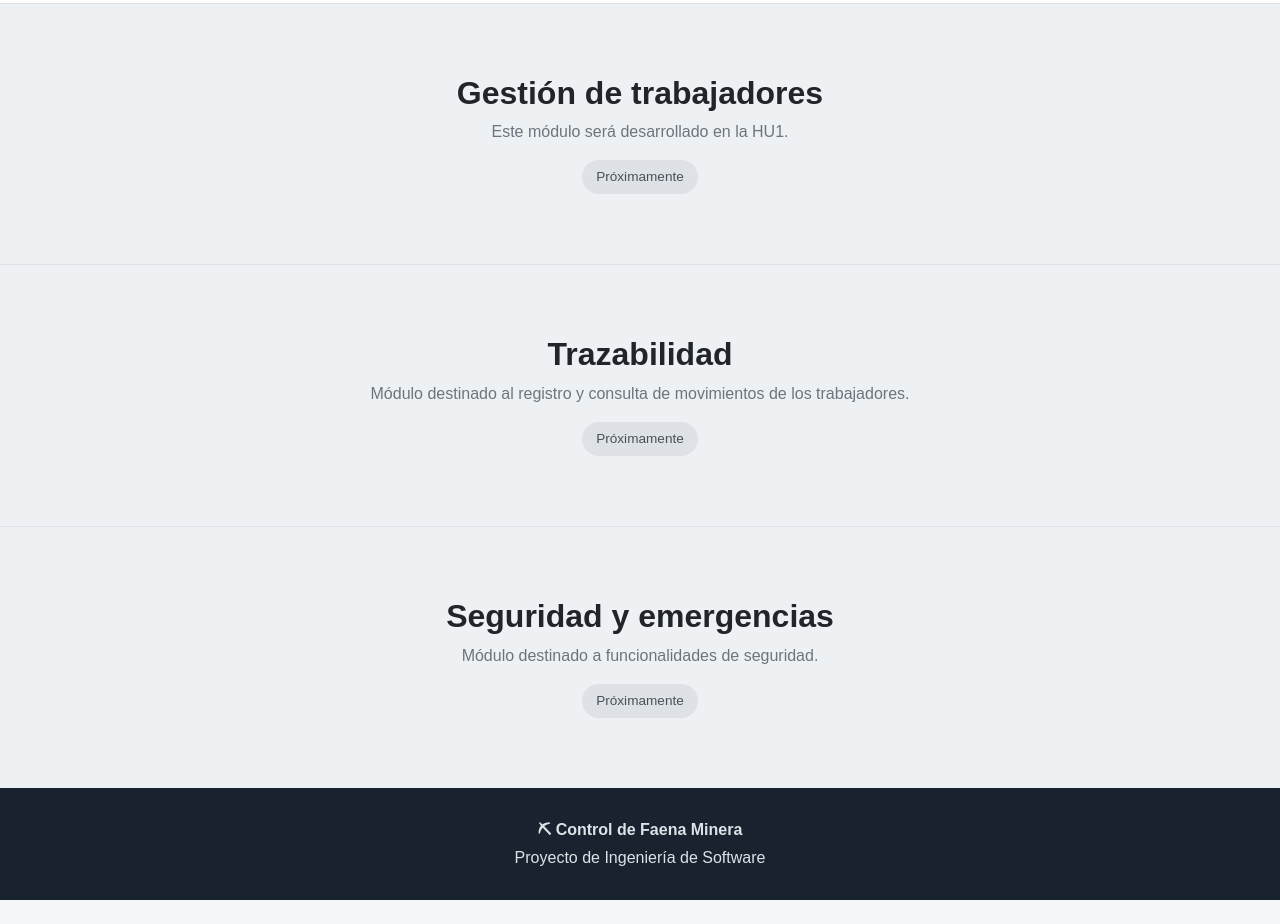
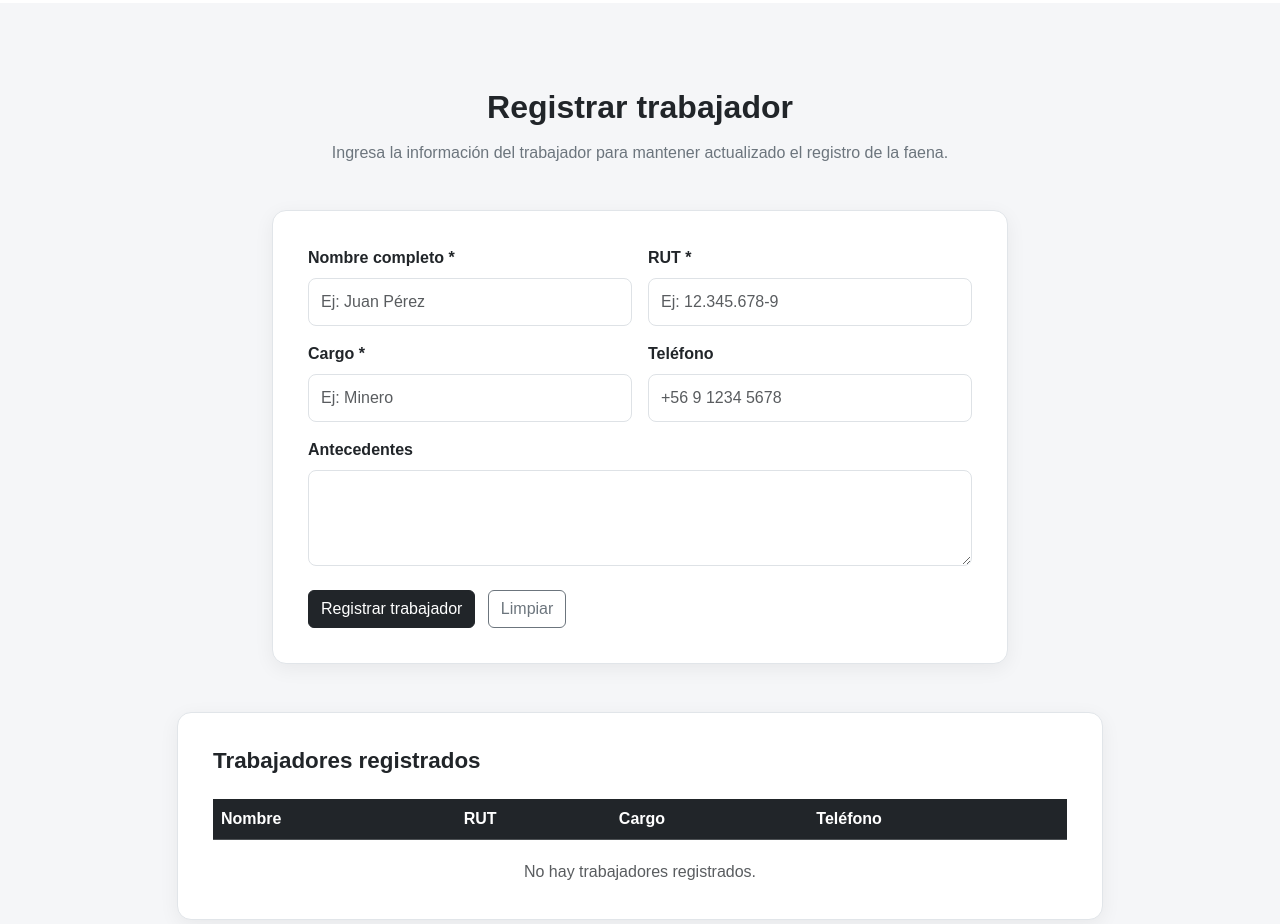
Before and after one commit to BenjaUnab101/Proyecto-Ingenier-a-Peque-as-Faenas, a plain HTML site: page index.html in a window 1280 px wide. Shown: the part 1626-2550 px from the top of the page. Before the commit the page ends 2526 px from the top, so only its background shows below. Drawn offline with nearby package versions, Linux system fonts and the light colour scheme; a script that the page names is missing.

Commit message:
Creacion de Formulario funcional de HU1

```diff
--- a/css/style.css
+++ b/css/style.css
@@ -296,3 +296,70 @@ body {
         padding: 25px;
     }
 }
+
+/* REGISTRO DE TRABAJADORES */
+
+.registration-section {
+    background-color: #f5f6f8;
+    padding: 85px 0;
+}
+
+.registration-card {
+    background-color: #ffffff;
+
+    border: 1px solid #e1e5e9;
+    border-radius: 14px;
+
+    padding: 35px;
+
+    box-shadow: 0 5px 20px rgba(0, 0, 0, 0.06);
+}
+
+.registration-card h3 {
+    font-size: 1.4rem;
+    font-weight: 700;
+}
+
+.registration-card .form-label {
+    font-weight: 600;
+}
+
+.registration-card .form-control {
+    border-radius: 8px;
+    padding: 11px 12px;
+}
+
+.registration-card .btn {
+    margin-right: 8px;
+}
+
+
+/* Tabla */
+
+.registration-card .table {
+    margin-bottom: 0;
+}
+
+.registration-card .table th {
+    white-space: nowrap;
+}
+
+#sinTrabajadores {
+    margin-top: 20px;
+    margin-bottom: 0;
+}
+
+
+/* Responsive */
+
+@media (max-width: 576px) {
+
+    .registration-card {
+        padding: 22px;
+    }
+
+    .registration-card .btn {
+        margin-bottom: 8px;
+    }
+
+}
--- a/index.html
+++ b/index.html
@@ -1,39 +1,27 @@
 
 <!DOCTYPE html>
 <html lang="es">
-
 <head>
     <meta charset="UTF-8">
     <meta name="viewport" content="width=device-width, initial-scale=1.0">
-
     <title>Control de Faena | Sistema Minero</title>
-
     <meta name="description"
         content="Sistema de trazabilidad y seguridad para pequeñas faenas mineras.">
-
     <!-- Bootstrap 5.3.3 -->
     <link
         href="https://cdn.jsdelivr.net/npm/bootstrap@5.3.3/dist/css/bootstrap.min.css"
         rel="stylesheet">
-
     <!-- Estilos propios -->
     <link rel="stylesheet" href="css/style.css">
 </head>
-
 <body>
 
-    <!-- =========================
-         NAVEGACIÓN
-    ========================== -->
-
+    <!--NAVEGACIÓN-->
     <nav class="navbar navbar-expand-lg navbar-dark navbar-custom">
-
         <div class="container">
-
             <a class="navbar-brand fw-bold" href="index.html">
                 ⛏ Control de Faena
             </a>
-
             <button
                 class="navbar-toggler"
                 type="button"
@@ -42,390 +30,424 @@
                 aria-controls="menuPrincipal"
                 aria-expanded="false"
                 aria-label="Abrir navegación">
-
                 <span class="navbar-toggler-icon"></span>
-
             </button>
-
             <div class="collapse navbar-collapse" id="menuPrincipal">
-
                 <ul class="navbar-nav ms-auto">
-
                     <li class="nav-item">
                         <a class="nav-link active" href="#inicio">
                             Inicio
                         </a>
                     </li>
-
                     <li class="nav-item">
                         <a class="nav-link" href="#trabajadores">
                             Trabajadores
                         </a>
                     </li>
-
                     <li class="nav-item">
                         <a class="nav-link" href="#trazabilidad">
                             Trazabilidad
                         </a>
                     </li>
-
                     <li class="nav-item">
                         <a class="nav-link" href="#seguridad">
                             Seguridad
                         </a>
                     </li>
-
                 </ul>
-
             </div>
-
         </div>
-
     </nav>
 
-
-    <!-- =========================
-         HERO / INICIO
-    ========================== -->
-
+    <!-- HERO / INICIO-->
     <main>
-
         <section id="inicio" class="hero-section">
-
             <div class="container">
-
                 <div class="row align-items-center g-5">
-
                     <div class="col-lg-7">
-
                         <span class="section-badge">
                             SISTEMA DE SEGURIDAD MINERA
                         </span>
-
                         <h1 class="hero-title">
                             Trazabilidad y seguridad
                             en pequeñas faenas mineras
                         </h1>
-
                         <p class="hero-description">
                             Gestiona la información de los trabajadores,
                             controla sus movimientos y facilita el acceso
                             a datos relevantes para la seguridad de la faena.
                         </p>
-
                         <div class="hero-buttons">
-
                             <a href="#trabajadores"
                                 class="btn btn-warning btn-lg">
                                 Explorar sistema
                             </a>
-
                             <a href="#informacion"
                                 class="btn btn-outline-light btn-lg">
                                 Conocer el proyecto
                             </a>
-
                         </div>
-
                     </div>
 
-
                     <div class="col-lg-5">
-
                         <div class="hero-panel">
-
                             <div class="hero-panel-icon">
                                 ⛏
                             </div>
-
                             <h2>
                                 Control de faena
                             </h2>
-
                             <p>
                                 Una plataforma para apoyar la gestión
                                 de información y la respuesta ante
                                 situaciones de emergencia.
                             </p>
-
                             <div class="hero-status">
                                 <span class="status-dot"></span>
                                 Plataforma en desarrollo
                             </div>
-
                         </div>
-
                     </div>
-
                 </div>
-
             </div>
-
         </section>
 
-
-        <!-- =========================
-             MÓDULOS DEL SISTEMA
-        ========================== -->
+        <!--MÓDULOS DEL SISTEMA-->
 
         <section id="trabajadores" class="modules-section">
-
             <div class="container">
-
                 <div class="section-heading">
-
                     <span class="section-badge dark-badge">
                         MÓDULOS DEL SISTEMA
                     </span>
-
                     <h2>
                         Gestión de la faena
                     </h2>
-
                     <p>
                         Accede a las áreas principales del sistema
                         de trazabilidad y seguridad.
                     </p>
-
                 </div>
-
 
                 <div class="row g-4">
 
 
                     <!-- Trabajadores -->
-
                     <div class="col-md-4">
-
                         <div class="module-card">
-
                             <div class="module-icon">
                                 👷
                             </div>
-
                             <h3>
                                 Trabajadores
                             </h3>
-
                             <p>
                                 Registra y administra la información
                                 básica de los trabajadores de la faena.
                             </p>
-
                             <a href="#registro-trabajador"
                                 class="btn btn-outline-dark">
                                 Gestión de trabajadores
                             </a>
-
                         </div>
-
                     </div>
 
-
                     <!-- Trazabilidad -->
-
                     <div class="col-md-4">
-
                         <div class="module-card">
-
                             <div class="module-icon">
                                 🕐
                             </div>
-
                             <h3>
                                 Trazabilidad
                             </h3>
-
                             <p>
                                 Consulta y gestiona los movimientos
                                 de ingreso y salida de los trabajadores.
                             </p>
-
                             <a href="#trazabilidad"
                                 class="btn btn-outline-dark">
                                 Ver módulo
                             </a>
-
                         </div>
-
                     </div>
 
-
                     <!-- Seguridad -->
-
                     <div class="col-md-4">
-
                         <div class="module-card">
-
                             <div class="module-icon">
                                 🛡️
                             </div>
-
                             <h3>
                                 Seguridad
                             </h3>
-
                             <p>
                                 Accede a funcionalidades relacionadas
                                 con incidentes y emergencias.
                             </p>
-
                             <a href="#seguridad"
                                 class="btn btn-outline-dark">
                                 Ver módulo
                             </a>
-
                         </div>
-
                     </div>
-
                 </div>
-
             </div>
-
         </section>
 
-
-        <!-- =========================
-             INFORMACIÓN DEL PROYECTO
-        ========================== -->
-
+        <!--INFORMACIÓN DEL PROYECTO-->
         <section id="informacion" class="information-section">
-
             <div class="container">
-
                 <div class="row justify-content-center">
-
                     <div class="col-lg-9 text-center">
-
                         <span class="section-badge dark-badge">
                             SOBRE EL PROYECTO
                         </span>
-
                         <h2>
                             Una solución orientada a la seguridad
                         </h2>
-
                         <p>
                             El proyecto busca apoyar el control de los
                             trabajadores dentro de pequeñas faenas mineras,
                             facilitando el registro y la consulta de
                             información relevante.
                         </p>
+                    </div>
+                </div>
+            </div>
+        </section>
 
+
+<!--HU1 - REGISTRAR TRABAJADOR-->
+<section id="registro-trabajador" class="registration-section">
+    <div class="container">
+        <div class="section-heading">
+            <h2>Registrar trabajador</h2>
+            <p>
+                Ingresa la información del trabajador para
+                mantener actualizado el registro de la faena.
+            </p>
+        </div>
+
+        <div class="row justify-content-center">
+            <div class="col-lg-8">
+                <div class="registration-card">
+
+                    <!-- Mensaje de resultado -->
+                    <div
+                        id="mensaje"
+                        class="alert d-none"
+                        role="alert">
                     </div>
+
+                    <!-- Formulario -->
+                    <form id="formTrabajador" novalidate>
+
+                        <div class="row g-3">
+
+                            <!-- Nombre completo -->
+                            <div class="col-md-6">
+
+                                <label
+                                    for="nombre"
+                                    class="form-label">
+                                    Nombre completo *
+                                </label>
+
+                                <input
+                                    type="text"
+                                    class="form-control"
+                                    id="nombre"
+                                    name="nombre"
+                                    placeholder="Ej: Juan Pérez"
+                                    required>
+
+                                <div class="invalid-feedback">
+                                    Ingrese el nombre completo.
+                                </div>
+
+                            </div>
+
+                            <!-- RUT -->
+                            <div class="col-md-6">
+
+                                <label
+                                    for="rut"
+                                    class="form-label">
+                                    RUT *
+                                </label>
+
+                                <input
+                                    type="text"
+                                    class="form-control"
+                                    id="rut"
+                                    name="rut"
+                                    placeholder="Ej: 12.345.678-9"
+                                    required>
+
+                                <div class="invalid-feedback">
+                                    Ingrese un RUT válido.
+                                </div>
+
+                            </div>
+
+                            <!-- Cargo -->
+                            <div class="col-md-6">
+
+                                <label
+                                    for="cargo"
+                                    class="form-label">
+                                    Cargo *
+                                </label>
+
+                                <input
+                                    type="text"
+                                    class="form-control"
+                                    id="cargo"
+                                    name="cargo"
+                                    placeholder="Ej: Minero"
+                                    required>
+
+                                <div class="invalid-feedback">
+                                    Ingrese el cargo.
+                                </div>
+
+                            </div>
+
+                            <!-- Teléfono -->
+                            <div class="col-md-6">
+
+                                <label
+                                    for="telefono"
+                                    class="form-label">
+                                    Teléfono
+                                </label>
+
+                                <input
+                                    type="tel"
+                                    class="form-control"
+                                    id="telefono"
+                                    name="telefono"
+                                    placeholder="+56 9 1234 5678">
+
+                            </div>
+
+                            <!-- Antecedentes -->
+                            <div class="col-12">
+
+                                <label
+                                    for="antecedentes"
+                                    class="form-label">
+                                    Antecedentes
+                                </label>
+
+                                <textarea
+                                    class="form-control"
+                                    id="antecedentes"
+                                    name="antecedentes"
+                                    rows="3"
+                                    placeholder="Información adicional...">
+                                </textarea>
+
+                            </div>
+
+                            <!-- Botones -->
+                            <div class="col-12 mt-4">
+
+                                <button
+                                    type="submit"
+                                    class="btn btn-dark">
+                                    Registrar trabajador
+                                </button>
+
+                                <button
+                                    type="reset"
+                                    class="btn btn-outline-secondary">
+                                    Limpiar
+                                </button>
+
+                            </div>
+
+                        </div>
+
+                    </form>
 
                 </div>
 
             </div>
 
-        </section>
+        </div>
 
+        <!--LISTADO DE TRABAJADORES-->
+        <div class="row justify-content-center mt-5">
 
-        <!-- =========================
-             SECCIONES FUTURAS
-        ========================== -->
+            <div class="col-lg-10">
 
-        <section id="registro-trabajador"
-            class="placeholder-section">
+                <div class="registration-card">
 
-            <div class="container text-center">
+                    <h3 class="mb-4">
+                        Trabajadores registrados
+                    </h3>
 
-                <h2>
-                    Gestión de trabajadores
-                </h2>
+                    <div class="table-responsive">
 
-                <p>
-                    Este módulo será desarrollado en la HU1.
-                </p>
+                        <table class="table table-hover align-middle">
 
-                <span class="module-status">
-                    Próximamente
-                </span>
+                            <thead class="table-dark">
+
+                                <tr>
+                                    <th>Nombre</th>
+                                    <th>RUT</th>
+                                    <th>Cargo</th>
+                                    <th>Teléfono</th>
+                                </tr>
+
+                            </thead>
+
+                            <tbody id="tablaTrabajadores">
+
+                                <!-- Se completa mediante JavaScript -->
+                            </tbody>
+
+                        </table>
+
+                    </div>
+                    <p
+                        id="sinTrabajadores"
+                        class="text-muted text-center">
+                        No hay trabajadores registrados.
+                    </p>
+
+                </div>
 
             </div>
 
-        </section>
+        </div>
 
+    </div>
 
-        <section id="trazabilidad"
-            class="placeholder-section">
+</section>
 
-            <div class="container text-center">
-
-                <h2>
-                    Trazabilidad
-                </h2>
-
-                <p>
-                    Módulo destinado al registro y consulta
-                    de movimientos de los trabajadores.
-                </p>
-
-                <span class="module-status">
-                    Próximamente
-                </span>
-
-            </div>
-
-        </section>
-
-
-        <section id="seguridad"
-            class="placeholder-section">
-
-            <div class="container text-center">
-
-                <h2>
-                    Seguridad y emergencias
-                </h2>
-
-                <p>
-                    Módulo destinado a funcionalidades de seguridad.
-                </p>
-
-                <span class="module-status">
-                    Próximamente
-                </span>
-
-            </div>
-
-        </section>
-
-    </main>
-
-
-    <!-- =========================
-         FOOTER
-    ========================== -->
-
+    <!--FOOTER-->
     <footer class="footer-custom">
-
         <div class="container text-center">
-
             <p class="mb-1 fw-bold">
                 ⛏ Control de Faena Minera
             </p>
-
             <p class="mb-0">
                 Proyecto de Ingeniería de Software
             </p>
-
         </div>
-
     </footer>
 
 
-    <!-- Bootstrap JS -->
-
+    <!--Bootstrap JS-->
     <script
         src="https://cdn.jsdelivr.net/npm/bootstrap@5.3.3/dist/js/bootstrap.bundle.min.js">
     </script>
 
-    <!-- JavaScript propio -->
-
+    <!--JavaScript propio-->
     <script src="js/script.js"></script>
 
 </body>
-
 </html>
--- /dev/null
+++ b/js/script.js
@@ -0,0 +1,223 @@
+
+"use strict";
+
+document.addEventListener("DOMContentLoaded", function () {
+
+    const formulario = document.getElementById("formTrabajador");
+    const mensaje = document.getElementById("mensaje");
+    const tabla = document.getElementById("tablaTrabajadores");
+    const sinTrabajadores = document.getElementById("sinTrabajadores");
+
+    const CLAVE = "trabajadoresFaena";
+
+
+    // Comprobar que los elementos existen
+
+    if (!formulario || !mensaje || !tabla || !sinTrabajadores) {
+
+        console.error(
+            "Error: No se encontraron todos los elementos de HU1."
+        );
+
+        return;
+
+    }
+
+
+    // Obtener trabajadores guardados
+
+    function obtenerTrabajadores() {
+
+        try {
+
+            return JSON.parse(localStorage.getItem(CLAVE)) || [];
+
+        } catch (error) {
+
+            console.error("Error al leer trabajadores:", error);
+
+            return [];
+
+        }
+
+    }
+
+
+    // Guardar trabajadores
+
+    function guardarTrabajadores(trabajadores) {
+
+        localStorage.setItem(
+            CLAVE,
+            JSON.stringify(trabajadores)
+        );
+
+    }
+
+
+    // Mostrar mensajes
+
+    function mostrarMensaje(texto, tipo) {
+
+        mensaje.className = `alert alert-${tipo}`;
+        mensaje.textContent = texto;
+
+    }
+
+
+    // Mostrar trabajadores en la tabla
+
+    function mostrarTrabajadores() {
+
+        const trabajadores = obtenerTrabajadores();
+
+        tabla.innerHTML = "";
+
+
+        if (trabajadores.length === 0) {
+
+            sinTrabajadores.classList.remove("d-none");
+
+            return;
+
+        }
+
+
+        sinTrabajadores.classList.add("d-none");
+
+
+        trabajadores.forEach(function (trabajador) {
+
+            const fila = document.createElement("tr");
+
+            fila.innerHTML = `
+                <td>${trabajador.nombre}</td>
+                <td>${trabajador.rut}</td>
+                <td>${trabajador.cargo}</td>
+                <td>${trabajador.telefono || "No registrado"}</td>
+            `;
+
+            tabla.appendChild(fila);
+
+        });
+
+    }
+
+
+    // Enviar formulario
+
+    formulario.addEventListener("submit", function (evento) {
+
+        // Evitar que la página se recargue
+
+        evento.preventDefault();
+
+        console.log("Formulario enviado correctamente.");
+
+
+        // Obtener valores
+
+        const nombre = document.getElementById("nombre").value.trim();
+
+        const rut = document.getElementById("rut").value.trim();
+
+        const cargo = document.getElementById("cargo").value.trim();
+
+        const telefono = document.getElementById("telefono").value.trim();
+
+        const antecedentes = document.getElementById("antecedentes").value.trim();
+
+
+        // Validar campos obligatorios
+
+        if (!nombre || !rut || !cargo) {
+
+            mostrarMensaje(
+                "Debe completar los campos obligatorios.",
+                "danger"
+            );
+
+            return;
+
+        }
+
+
+        // Obtener trabajadores actuales
+
+        const trabajadores = obtenerTrabajadores();
+
+
+        // Comprobar RUT duplicado
+
+        const rutExiste = trabajadores.some(function (trabajador) {
+
+            return trabajador.rut === rut;
+
+        });
+
+
+        if (rutExiste) {
+
+            mostrarMensaje(
+                "Ya existe un trabajador con ese RUT.",
+                "danger"
+            );
+
+            return;
+
+        }
+
+
+        // Crear nuevo trabajador
+
+        const trabajador = {
+
+            id: Date.now(),
+
+            nombre: nombre,
+
+            rut: rut,
+
+            cargo: cargo,
+
+            telefono: telefono,
+
+            antecedentes: antecedentes,
+
+            fechaRegistro: new Date().toISOString()
+
+        };
+
+
+        // Agregar y guardar
+
+        trabajadores.push(trabajador);
+
+        guardarTrabajadores(trabajadores);
+
+
+        // Actualizar tabla
+
+        mostrarTrabajadores();
+
+
+        // Mostrar éxito
+
+        mostrarMensaje(
+            "Trabajador registrado correctamente.",
+            "success"
+        );
+
+
+        // Limpiar formulario
+
+        formulario.reset();
+
+    });
+
+
+    // Mostrar trabajadores al abrir la página
+
+    mostrarTrabajadores();
+
+});
```
Also changed, not shown: js/funcion.js (deleted).
